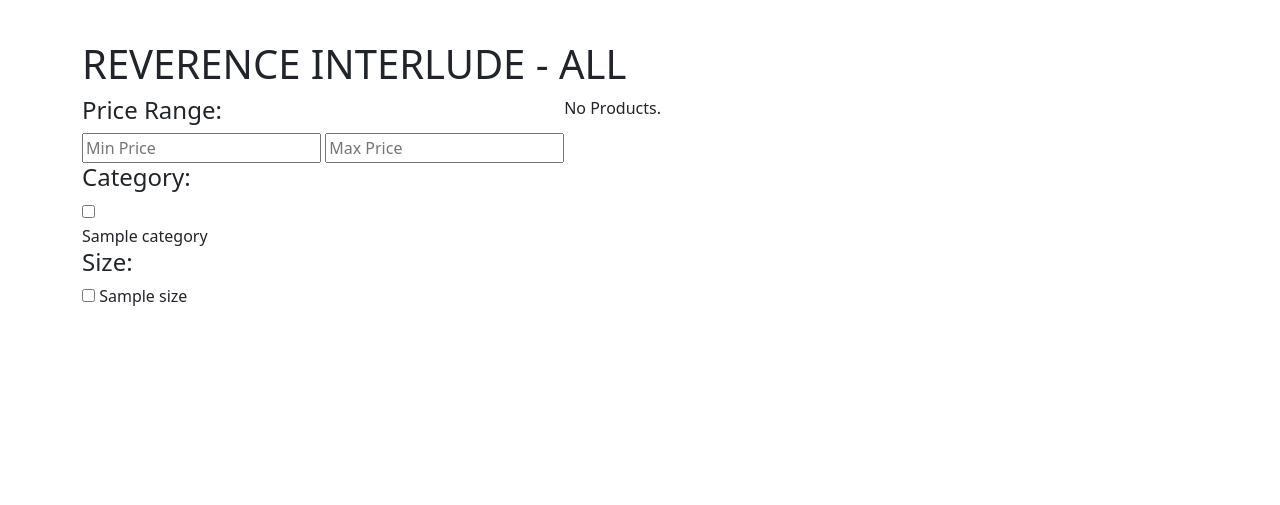
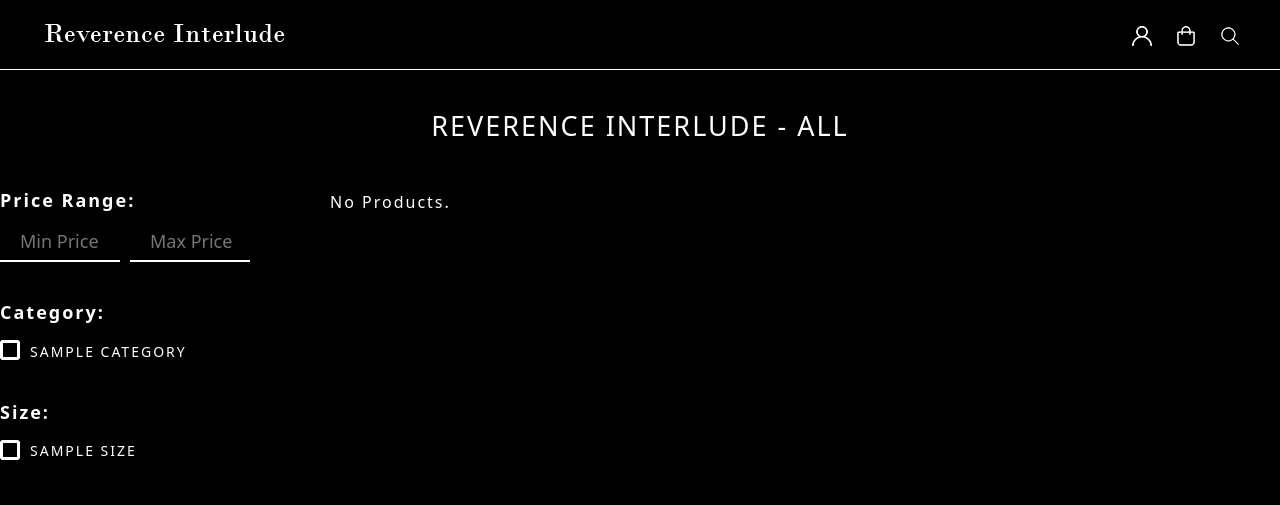
Before and after one commit to m6k3itr6in/rev, a Django app: page / in a window 1280 px wide. Shown: the top 505 px of the page. Run offline with Django 5.2, Linux system fonts and the light colour scheme; tables that the repository leaves empty hold one stand-in row (values such as "Sample post"); some libraries are stand-ins or nearby versions.

Commit message:
base and media_root

```diff
--- a/rev/main/static/css/base.css
+++ b/rev/main/static/css/base.css
@@ -0,0 +1,243 @@
+@font-face {
+    font-family: "Bodoni";
+    src: url(../font/BOD_R.TTF);
+}
+
+:root {
+    --gold: #ccaf6b;
+}
+
+body {
+    background-color: black;
+    color: white;
+    font-size: 18px;
+    font-family: "Bodoni" serif;
+    letter-spacing: 2px;
+}
+
+a {
+    transition: all .4s ease;
+    color: var(--gold);
+    text-decoration: none;
+}
+
+a:hover {
+    opacity: 0.7;
+}
+
+h2 {
+    font-size: 38px;
+}
+
+h4 {
+    font-size: 18px;
+    font-weight: 300;
+}
+
+h5 {
+    font-weight: 300;
+    font-size: 16px;
+    margin: 0;
+}
+
+p {
+    font-weight: 300;
+    font-size: 16px;
+}
+
+.container {
+    max-width: 1400px;
+    margin: 0 auto;
+    padding: 40px 0;
+}
+
+.header {
+    padding: 0 40px;
+    height: 70px;
+    justify-content: space-between;
+    border-bottom: 1px solid #fff;
+    background-color: black;
+}
+
+.input-container {
+    position: relative;
+    display: flex;
+}
+
+.search {
+    padding-right: 150px;
+    padding-bottom: 10px;
+}
+
+.from-input {
+    border: none;
+    background-color: black;
+    border-bottom: 1px solid white;
+    width: 350px;
+    padding: 5px 10px;
+    padding-right: 40px;
+}
+
+.form-input::placeholder {
+    color: black;
+}
+
+.form_input:focus {
+    all: unset;
+    border: none;
+    background-color: black;
+    width: 330px;
+    padding: 5px 10px;
+    border-bottom: 1px solid white;
+    letter-spacing: 2px;
+}
+
+.form_input, textarea {
+    color: white;
+}
+
+.btnforsearch {
+    position: absolute;
+    left: 96%;
+    background-color: black;
+    top: 26%;
+    background: url(../img/search.png);
+    width: 20px;
+    height: 20px;
+}
+
+.forsearch {
+    position: relative;
+}
+
+.search-popup {
+    position: absolute;
+    top: 100%;
+    right: 0;
+    width: 250px;
+    z-index: 1000;
+    padding: 10px;
+    margin-right: 92px;
+    margin-top: 20px;
+}
+
+.form_input {
+    padding: 5px;
+    flex: 1;
+}
+
+.sidebar {
+    max-width: 250px;
+    margin-right: 80px;
+}
+
+.sidebar h4 {
+    font-weight: 600;
+}
+
+.card-container {
+    gap: 30px;
+}
+
+.card {
+    width: 240px;
+    height: 46px;
+    background-color: black;
+    color: white;
+    text-transform: uppercase;
+}
+
+.card img {
+    width: 240px;
+    height: 350px;
+}
+
+.rev-head {
+    font-size: 27px;
+    text-align: center;
+    padding-bottom: 40px;
+}
+
+.category-option {
+    position: relative;
+    display: flex;
+    align-items: center;
+    text-transform: uppercase;
+    margin-bottom: 5px;
+    font-size: 14px;
+}
+
+.category-option input[type="checkbox"] {
+    display: none;
+}
+
+.category-option label {
+    position: relative;
+    padding-left: 30px;
+    padding-top: 2px;
+    cursor: pointer;
+    color: #fff;
+}
+
+.category-option label::before {
+    content: '';
+    position: absolute;
+    left: 0;
+    top: 50%;
+    transform: translateY(-50%);
+    width: 20px;
+    height: 20px;
+    background-color: black;
+    border: 3px solid white;
+    border-radius: 3px;
+}
+
+.category-option input[type="checkbox"]:checked + label {
+    background-color: #fff;
+}
+
+.category-name {
+    width: 200px;
+}
+
+.category-len {
+    padding-left: 40px;
+}
+
+.price-range {
+    display: flex;
+    justify-content: space-between;
+    margin-bottom: 20px;
+}
+
+.category-head {
+    margin-top: 40px;
+    margin-bottom: 15px;
+}
+
+.size-head {
+    margin-top: 40px;
+    margin-bottom: 15px;
+}
+
+.price-head {
+    margin-bottom: 15px;
+}
+
+input[type="number"] {
+    width: 120px;
+    border: none;
+    background-color: black;
+    padding-left: 20px;
+    padding-bottom: 5px;
+    color: #fff;
+    outline: none;
+    border-bottom: 2px solid white;
+    transition: border-color 0.3s;
+    -moz-appearance: textfield;
+}
+
+input[type="number"]::-webkit-inner-spin-button, .input[type="number"]::-webkit-outer-spin-button {
+    -webkit-appearance: none;
+    margin: 0;
+}
--- a/rev/main/templates/main/base.html
+++ b/rev/main/templates/main/base.html
@@ -16,12 +16,12 @@
         <div class="header-logo">
             <img src="{% static 'img/rev.png' %}" alt="">
         </div>
-        <div class="search">
+        {% comment %} <div class="search">
             <form action="" id="search-form" class="search_form" style="display: none;">
                 <input type="text" name="q" class="form_input" placeholder="Search">
                 <button type="submit" class="btnforsearch"></button>
             </form>
-        </div>
+        </div> {% endcomment %}
         <div class="header-nav d-flex gap-4">
             <a href="#" class="h-profile">
                 <img src="{% static 'img/profile.png' %}" alt="">
--- a/rev/rev/settings.py
+++ b/rev/rev/settings.py
@@ -121,3 +121,6 @@
 # https://docs.djangoproject.com/en/5.2/ref/settings/#default-auto-field
 
 DEFAULT_AUTO_FIELD = 'django.db.models.BigAutoField'
+
+MEDIA_URL = 'media/'
+MEDIA_ROOT = BASE_DIR / 'media'
--- a/rev/rev/urls.py
+++ b/rev/rev/urls.py
@@ -16,8 +16,13 @@
 """
 from django.contrib import admin
 from django.urls import path, include
+from django.conf import settings
+from django.conf.urls.static import static
 
 urlpatterns = [
     path('admin/', admin.site.urls),
     path('', include('main.urls', namespace='main')),
 ]
+
+if settings.DEBUG:
+    urlpatterns += static(settings.MEDIA_URL, document_root = settings.MEDIA_ROOT)
```
